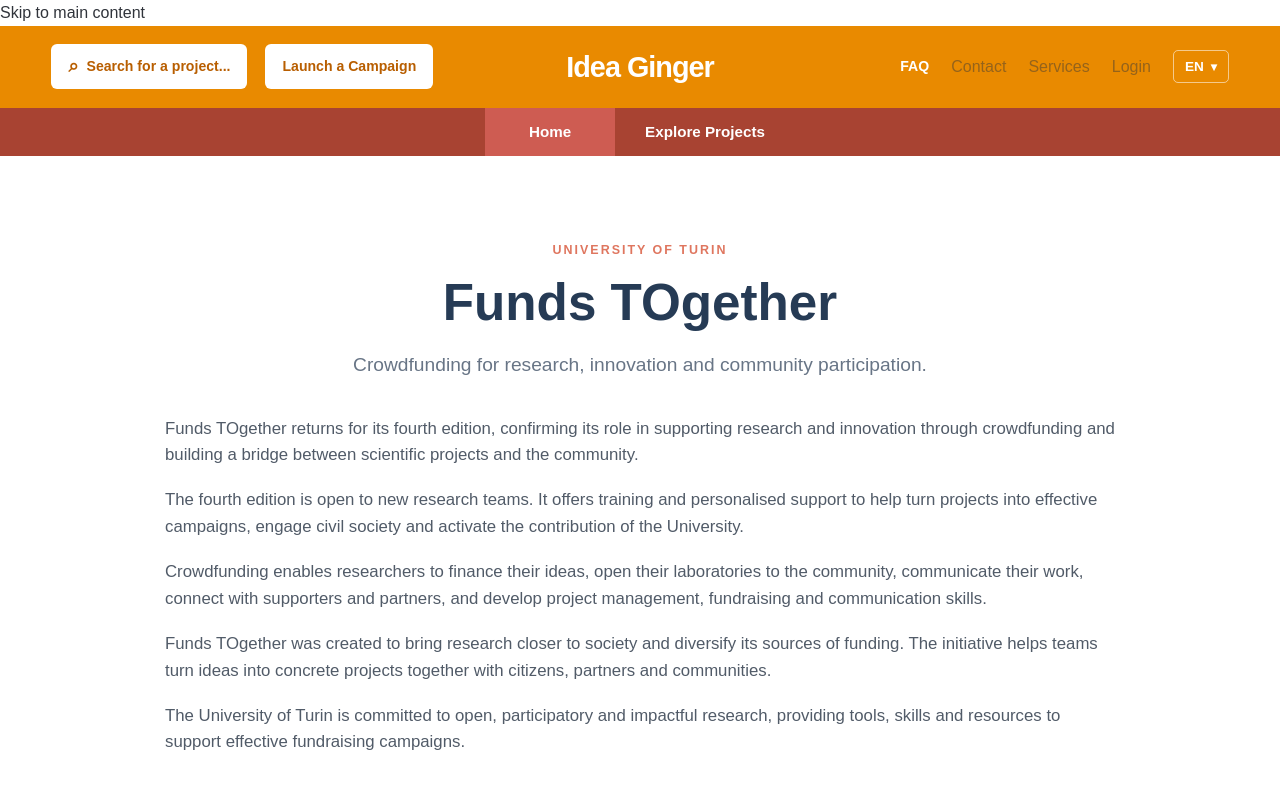
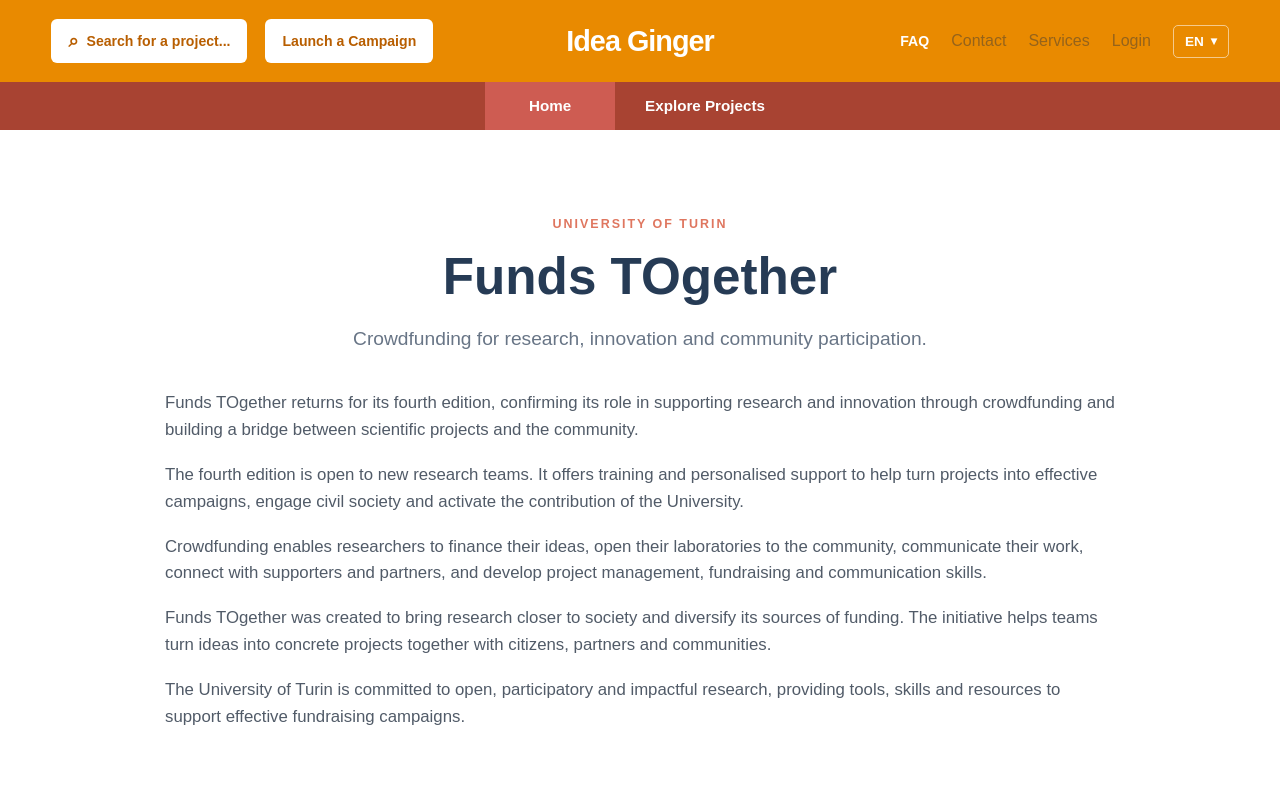
Before and after one commit to AnderFdz1/assignment2_gruppoR, a plain HTML site: page index.html in a window 1280 px wide. Shown: the top 800 px of the page. Drawn offline with Linux system fonts and the light colour scheme.

Commit message:
changed skip to the main content in index.html

```diff
--- a/index.html
+++ b/index.html
@@ -13,11 +13,6 @@
 </head>
 
 <body>
-
-    <!-- Skip to main content -->
-    <a href="#main-content" class="skip-link">
-        Skip to main content
-    </a>
 
     <!-- STICKY HEADER -->
     <header class="site-header">
```
